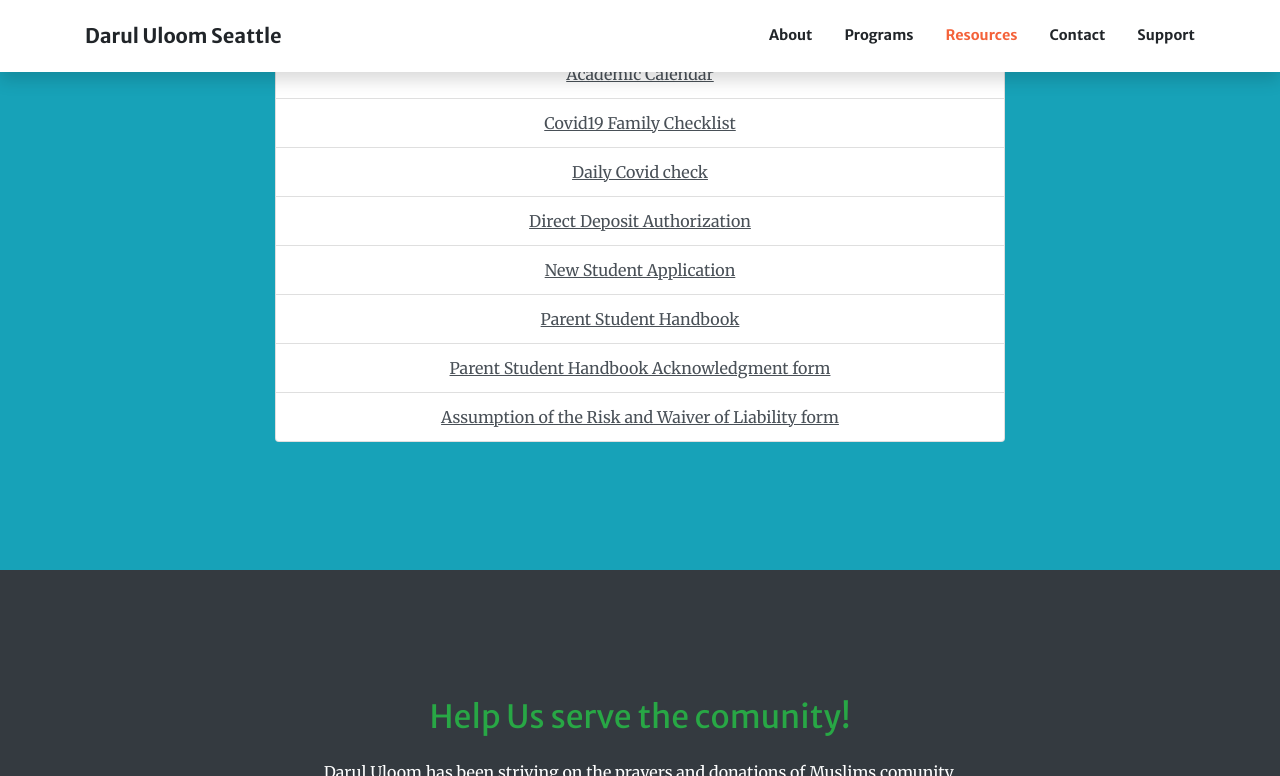
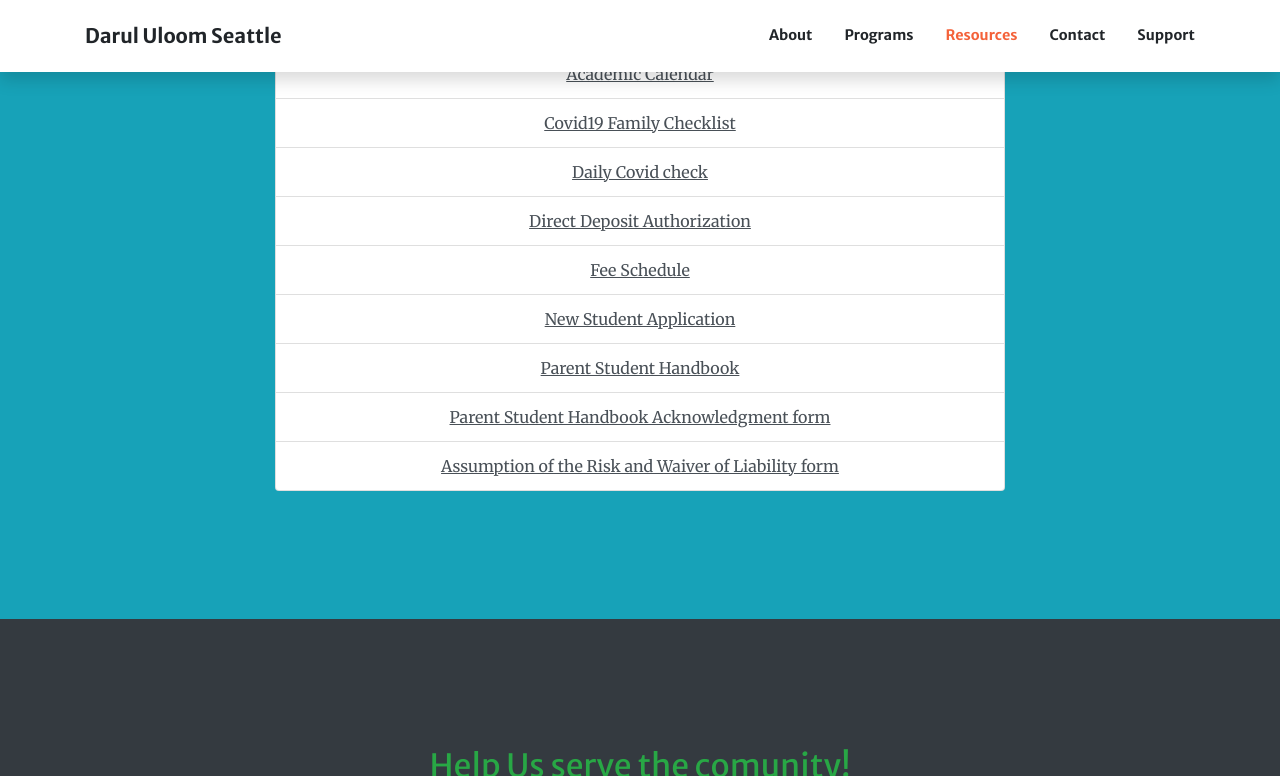
Before and after one commit to sajjadakhter/darul-uloom-seattle, a Jekyll site: the page built from index.html, in a window 1280 px wide and 900 px high, scrolled down 3253 px, cut to the strip 0-776 px from the top of the window. Built offline with Jekyll 4.4.1, drawn with Linux system fonts in a browser that asks for light colours.

Commit message:
updated resources

```diff
--- a/_includes/contact.html
+++ b/_includes/contact.html
@@ -11,6 +11,7 @@
     <div class="row">
       <div class="col-lg-4 ml-auto text-center">
         <i class="fas fa-phone fa-3x mb-3 text-muted"></i>
+        <p>(425)-233-1945</p>
         <div>{{site.org.contact.phone}}</div>
       </div>
       <div class="col-lg-4 mr-auto text-center">
--- a/_includes/resources.html
+++ b/_includes/resources.html
@@ -11,6 +11,7 @@
                     <a href="assets/docs/covid_family_checklist.pdf"      target="_blank" class="list-group-item list-group-item-action"><u>Covid19 Family Checklist</u></a>
                     <a href="assets/docs/daily_covid_check.pdf"           target="_blank" class="list-group-item list-group-item-action"><u>Daily  Covid  check</u></a>
                     <a href="assets/docs/directdeposit.pdf" target="_blank" class="list-group-item list-group-item-action"><u>Direct Deposit Authorization</u></a>
+                    <a href="assets/docs/feeschedule.pdf" target="_blank" class="list-group-item list-group-item-action"><u>Fee Schedule</u></a>
                     <a href="assets/docs/newapp.pdf" target="_blank" class="list-group-item list-group-item-action"><u>New Student Application</u></a>
                     <a href="assets/docs/handbook_2020.pdf"               target="_blank" class="list-group-item list-group-item-action"><u>Parent Student Handbook</u></a>
                     <a href="assets/docs/handbook_ack.pdf"                target="_blank" class="list-group-item list-group-item-action"><u>Parent Student Handbook Acknowledgment form</u></a>
```
Also changed, not shown: 2 other files.
